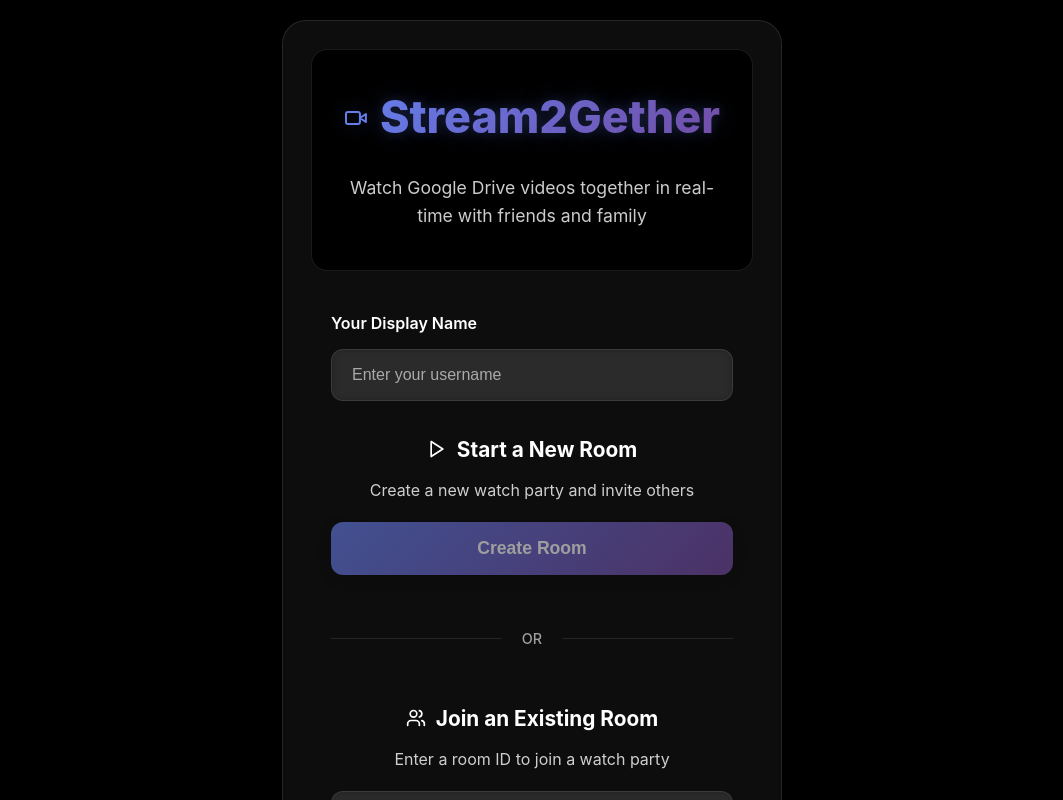
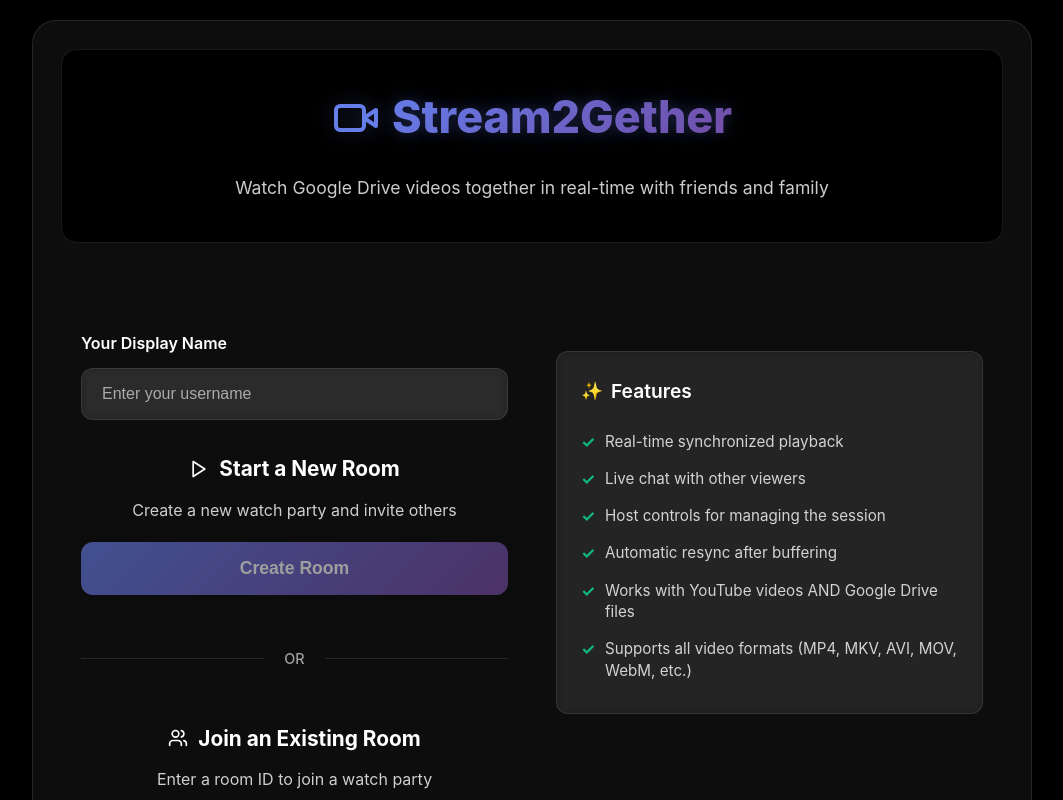
Before and after one commit to amarxxanand/Stream2GetHer, a React (Vite) app in the folder client/: page / in a window 1280 px wide. Shown: the top 800 px of the page, without its empty margins (108-1171 px from the left). Built offline with nearby package versions, Linux system fonts and the light colour scheme; no server answers.

Commit message:
Improving Homepage

```diff
--- a/client/src/components/HomePage.module.css
+++ b/client/src/components/HomePage.module.css
@@ -23,6 +23,33 @@
   position: relative;
   z-index: 1;
   animation: slideUp 0.8s ease-out;
+}
+
+/* Two-column layout for wide displays */
+@media (min-width: 1200px) {
+  .home-content {
+    max-width: 1000px;
+    display: grid;
+    grid-template-columns: 1fr 1fr;
+    gap: 48px;
+    align-items: start;
+  }
+
+  .hero-section {
+    grid-column: 1 / -1; /* Span across both columns */
+  }
+
+  .form-container {
+    grid-column: 1;
+  }
+
+  .features-section {
+    grid-column: 2;
+    margin-top: 0;
+    height: fit-content;
+    position: sticky;
+    top: 0;
+  }
 }
 
 @keyframes slideUp {
@@ -269,17 +296,28 @@
 }
 
 .features-section {
-  background: #f9fafb;
+  background: rgba(249, 250, 251, 0.05);
+  border: 1px solid var(--border-primary);
   border-radius: 12px;
-  padding: 20px;
+  padding: 24px;
   margin-top: 20px;
+  backdrop-filter: var(--blur-secondary);
+  -webkit-backdrop-filter: var(--blur-secondary);
 }
 
 .features-section h3 {
+  font-size: 1.2rem;
+  font-weight: 600;
+  color: var(--text-primary);
+  margin-bottom: 16px;
+  display: flex;
+  align-items: center;
+  gap: 8px;
+}
+
+.features-section h3::before {
+  content: '✨';
   font-size: 1.1rem;
-  font-weight: 600;
-  color: #374151;
-  margin-bottom: 12px;
 }
 
 .features-section ul {
@@ -289,11 +327,12 @@
 }
 
 .features-section li {
-  padding: 4px 0;
-  color: #6b7280;
+  padding: 8px 0;
+  color: var(--text-secondary);
   font-size: 0.95rem;
   position: relative;
-  padding-left: 20px;
+  padding-left: 24px;
+  line-height: 1.4;
 }
 
 .features-section li::before {
@@ -302,6 +341,7 @@
   left: 0;
   color: #10b981;
   font-weight: bold;
+  font-size: 1rem;
 }
 
 @media (max-width: 600px) {
```
